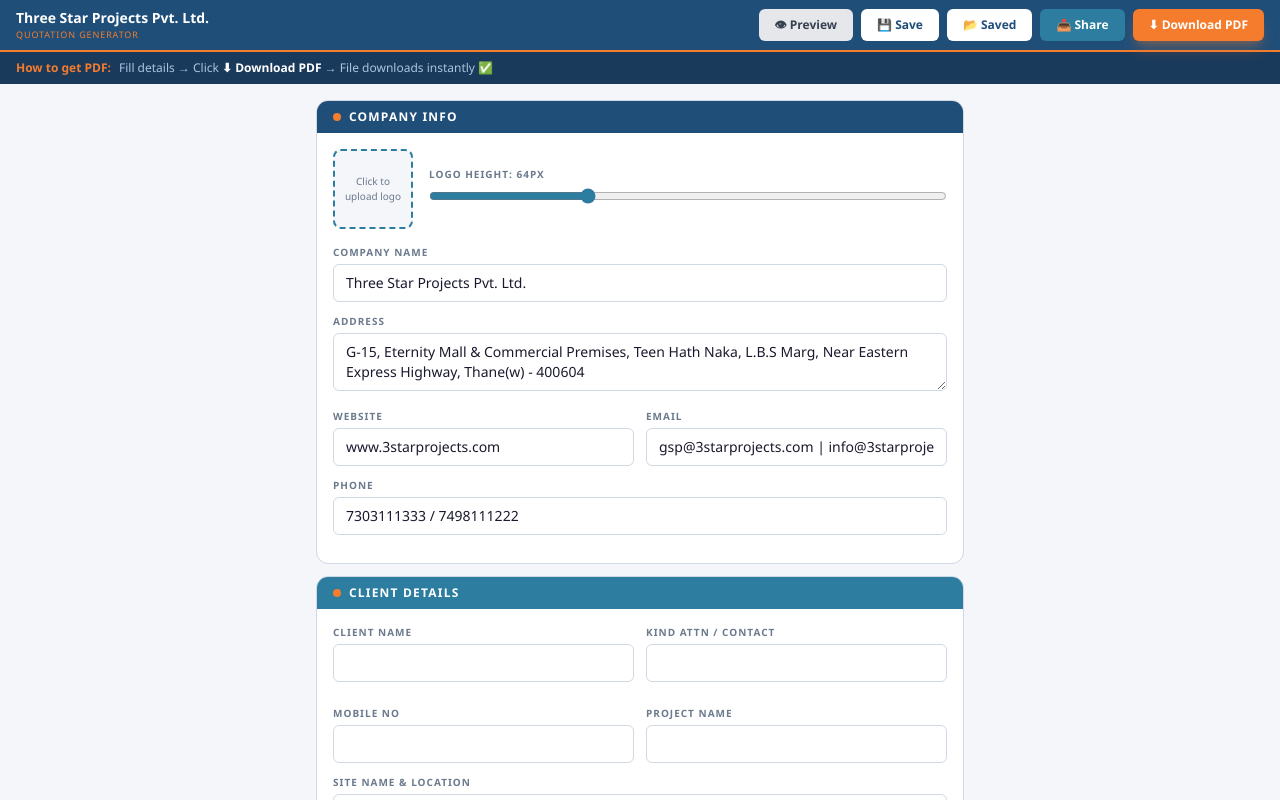
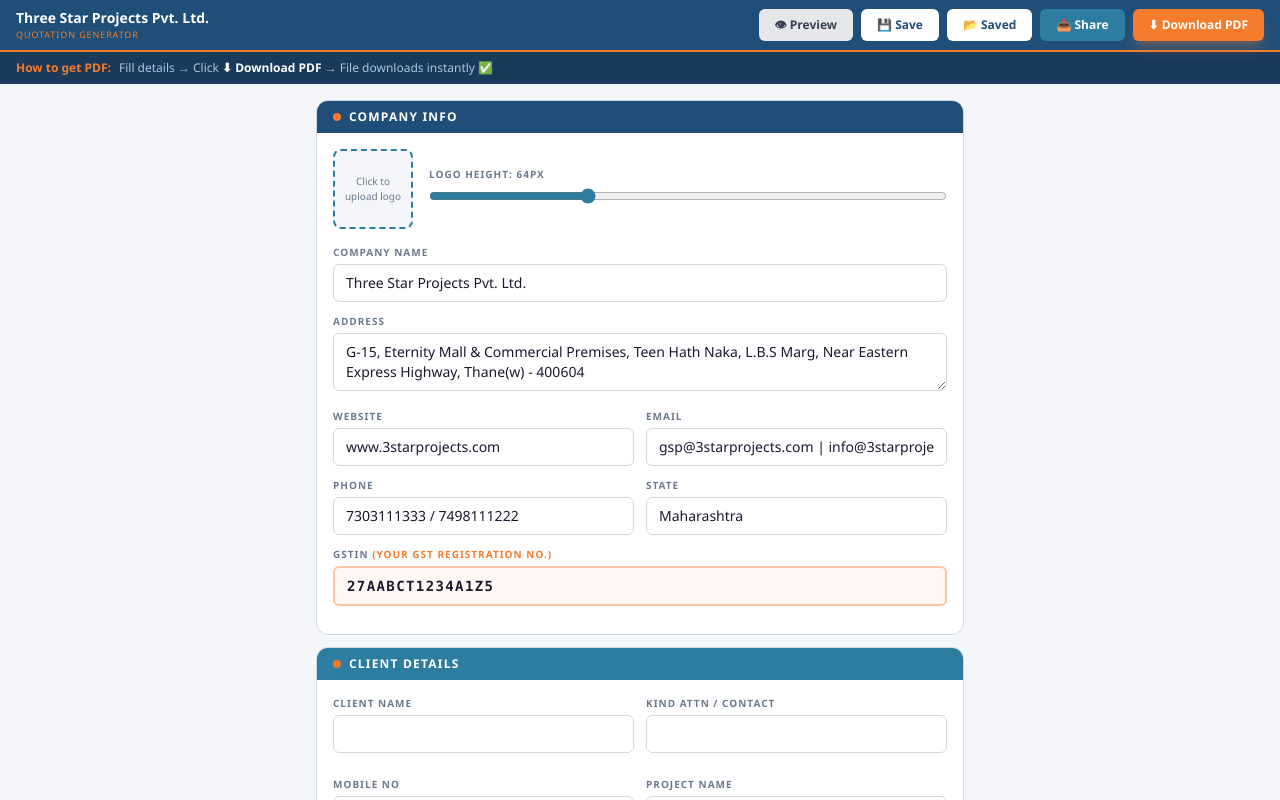
Before and after one commit to ThreeStarProjects/quotation-maker, a React (Vite) app: page / in a window 1280 px wide. Shown: the top 800 px of the page. Built offline with nearby package versions, Linux system fonts and the light colour scheme; what @react-pdf/renderer would draw is missing.

Commit message:
Update CompanySection.jsx

```diff
--- a/src/components/editor/CompanySection.jsx
+++ b/src/components/editor/CompanySection.jsx
@@ -41,7 +41,26 @@
           <Field label="Website" value={co.website} onChange={e => updCo('website', e.target.value)} />
           <Field label="Email"   value={co.email}   onChange={e => updCo('email',   e.target.value)} />
         </div>
-        <Field label="Phone" value={co.phone} onChange={e => updCo('phone', e.target.value)} />
+        <div className="grid grid-cols-2 gap-3">
+          <Field label="Phone" value={co.phone} onChange={e => updCo('phone', e.target.value)} />
+          <Field label="State"  value={co.state}  onChange={e => updCo('state',  e.target.value)} placeholder="e.g. Maharashtra" />
+        </div>
+        {/* GSTIN highlighted */}
+        <div className="mb-3">
+          <label className="block text-[10px] font-bold text-muted uppercase tracking-widest mb-1">
+            GSTIN <span className="text-orange">(Your GST Registration No.)</span>
+          </label>
+          <input
+            value={co.gstin}
+            onChange={e => updCo('gstin', e.target.value.toUpperCase())}
+            placeholder="e.g. 27AABCT1234A1Z5"
+            maxLength={15}
+            className="w-full px-3 py-2 border-2 border-orange/40 rounded-md text-sm bg-orange/5 outline-none focus:border-orange font-mono tracking-widest font-bold"
+          />
+          {co.gstin && co.gstin.length !== 15 && (
+            <p className="text-red text-[10px] mt-1">⚠ GSTIN must be exactly 15 characters</p>
+          )}
+        </div>
       </div>
     </Card>
   )
```
